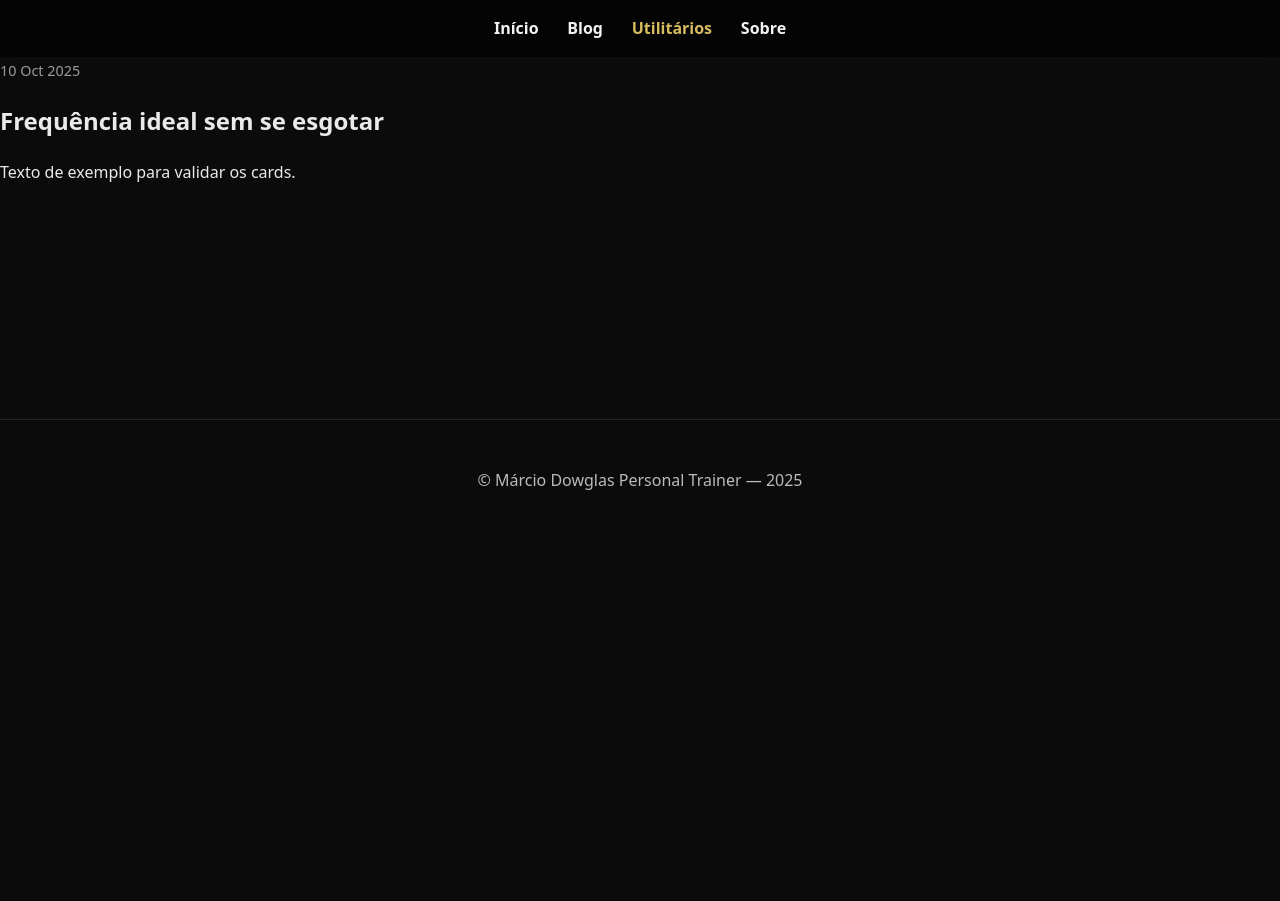
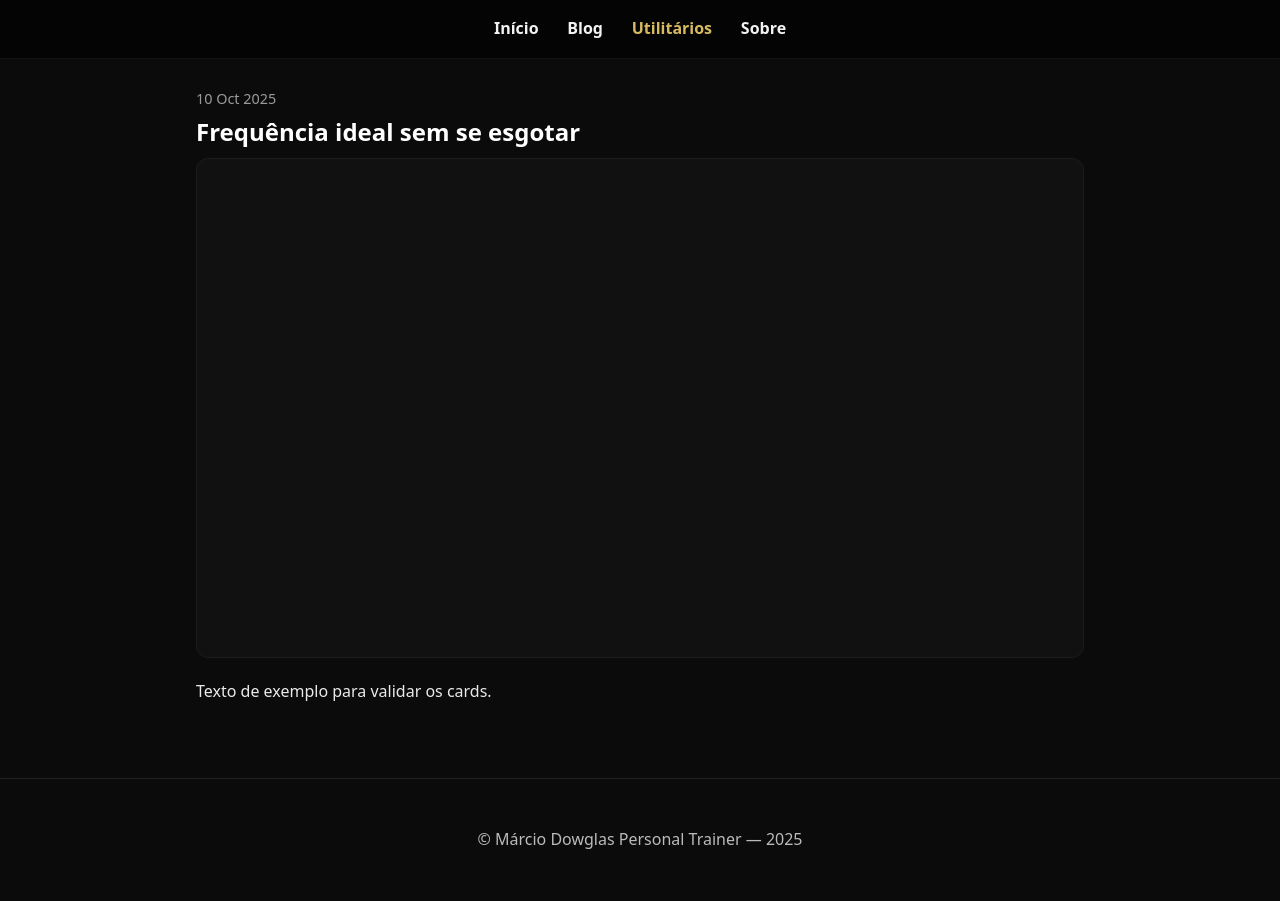
Before and after one commit to mbritodowglas-collab/mdpersonal, a Jekyll site: the page built from blog/2025-10-10-exemplo.md, in a window 1280 px wide. Built offline with Jekyll 4.4.1, drawn with Linux system fonts in a browser that asks for light colours.

Commit message:
Update style.css

```diff
--- a/assets/css/style.css
+++ b/assets/css/style.css
@@ -166,3 +166,50 @@ section.artigos h2{color:var(--dourado);margin:0 0 1rem;font-size:1.6rem}
 .exc{ margin:0 0 .8rem; color:#cfcfcf }
 .ler{ color:#d62828; font-weight:700 }
 .card:hover .ler{ color:#ff4040 }
+
+/* ===== POST: layout e tipografia ===== */
+.post-wrap{max-width:920px;margin:0 auto;padding:1.5rem 1rem}
+.post-head .meta{display:flex;gap:.6rem;align-items:center;margin:.25rem 0 .5rem;opacity:.9}
+.post-head .cat{background:rgba(227,197,101,.1);color:#e3c565;border:1px solid rgba(227,197,101,.35);padding:.14rem .5rem;border-radius:999px;font-weight:600}
+.post-head .date{color:#aaa}
+.post-title{color:#fff;margin:.25rem 0 .75rem;line-height:1.2}
+.post-deck{color:#d7d7d7;margin:0 0 1.2rem}
+
+.post-cover{
+  width:100%; aspect-ratio:16/9;
+  background:#111 center/cover no-repeat;
+  border:1px solid #1c1c1c;border-radius:12px;overflow:hidden;margin:.5rem 0 1.2rem;
+}
+
+.post-body{color:#eaeaea;line-height:1.8}
+.post-body h2{color:#eedd9c;margin:1.6rem 0 .6rem}
+.post-body h3{color:#f0e3b1;margin:1.2rem 0 .4rem}
+.post-body p{margin:.7rem 0}
+.post-body ul, .post-body ol{padding-left:1.2rem}
+.post-body blockquote{border-left:3px solid #333;padding:.6rem 1rem;color:#d9d9d9;background:#0f0f0f;border-radius:8px}
+
+/* navegação e relacionados */
+.post-nav{display:flex;justify-content:space-between;gap:1rem;margin:2rem 0 1rem}
+.post-nav a{color:#d62828;font-weight:700}
+.post-rel{margin:1.5rem 0 0}
+.post-rel h3{color:#e3c565;margin:0 0 .5rem}
+.post-rel ul{margin:0;padding-left:1rem}
+.post-rel li{margin:.25rem 0}
+
+/* ===== Afiliados ===== */
+.afiliados{margin:2rem 0 1rem}
+.afiliados h3{color:#e3c565;margin:0 0 .8rem}
+.af-grid{display:grid;grid-template-columns:repeat(3,1fr);gap:1rem}
+@media (max-width:960px){.af-grid{grid-template-columns:repeat(2,1fr)}}
+@media (max-width:560px){.af-grid{grid-template-columns:1fr}}
+
+.af-card{
+  display:flex;gap:.8rem;border:1px solid #1f1f1f;border-radius:12px;
+  background:#0f0f0f;padding:.6rem;align-items:center;text-decoration:none;color:#fff;transition:.2s
+}
+.af-card:hover{transform:translateY(-2px);border-color:#2a2a2a}
+.af-thumb{width:88px;height:88px;background:#111 center/cover no-repeat;border-radius:10px;flex-shrink:0}
+.af-info strong{display:block;margin-bottom:.25rem}
+.af-note{display:block;color:#cfcfcf;font-size:.9rem}
+.af-cta{display:block;margin-top:.35rem;color:#d62828;font-weight:700}
+.af-card:hover .af-cta{color:#ff4040}
```
